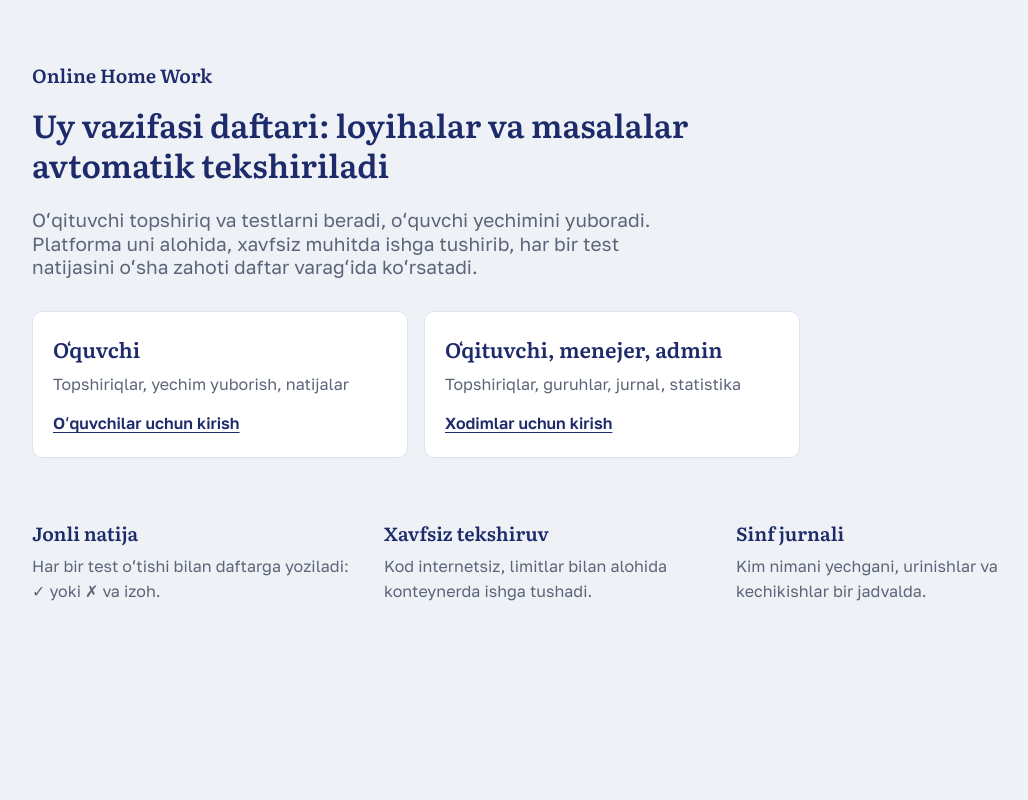
After one commit to srcpp06/online-home-work, a Django app: template apps/accounts/templates/accounts/landing.html in a window 1280 px wide. The commit adds this page. Shown: the whole page, without its empty margins (96-1124 px from the left). Run offline with Django 5.2, Linux system fonts and the light colour scheme; the template is opened without the code that fills it, so the values that code supplies are empty; style sheets or scripts are compiled from the project's sources.

Commit message:
feat(accounts): separate doors for students and staff, and a landing page
- /login/ is the students' door, /staff/login/ the teachers', managers'
  and admins'. After a correct password at the wrong door the page
  names the right one; the superadmin gets the plain refusal at both.
- / is a landing page with both doors for signed-out visitors; pages
  that need a login send them there, keeping the address they wanted.
- Signing out lands on the same page.

Co-Authored-By: Claude Opus 5.5 <noreply@anthropic.com>
Claude-Session: https://claude.ai/code/session_01BWKYT4YPeXoxxZTe4RwefL

```diff
--- /dev/null
+++ b/apps/accounts/templates/accounts/landing.html
@@ -0,0 +1,47 @@
+{% extends "base.html" %}
+{% load ui %}
+{% block title %}
+  Online Home Work
+{% endblock title %}
+{% block body %}
+  <main class="min-h-dvh px-4 py-10 sm:py-16">
+    <div class="mx-auto max-w-5xl">
+      <p class="font-serif text-lg text-ink">Online Home Work</p>
+      <h1 class="mt-4 max-w-3xl text-4xl sm:text-5xl leading-tight">
+        Uy vazifasi daftari: loyihalar va masalalar avtomatik tekshiriladi
+      </h1>
+      <p class="mt-6 max-w-2xl text-lg text-text-2">
+        Oʻqituvchi topshiriq va testlarni beradi, oʻquvchi yechimini yuboradi. Platforma uni alohida, xavfsiz muhitda ishga tushirib, har bir test natijasini oʻsha zahoti daftar varagʻida koʻrsatadi.
+      </p>
+      {% if next %}<p class="mt-6 text-text-2" role="status">Davom etish uchun kiring.</p>{% endif %}
+      <div class="mt-8 grid gap-4 sm:grid-cols-2 max-w-3xl">
+        <a class="door"
+           href="{% url 'accounts:login' %}{% if next %}?next={{ next|urlencode:'' }}{% endif %}">
+          <span class="door-title">Oʻquvchi</span>
+          <span class="text-text-2">Topshiriqlar, yechim yuborish, natijalar</span>
+          <span class="door-go">Oʻquvchilar uchun kirish</span>
+        </a>
+        <a class="door"
+           href="{% url 'accounts:staff_login' %}{% if next %}?next={{ next|urlencode:'' }}{% endif %}">
+          <span class="door-title">Oʻqituvchi, menejer, admin</span>
+          <span class="text-text-2">Topshiriqlar, guruhlar, jurnal, statistika</span>
+          <span class="door-go">Xodimlar uchun kirish</span>
+        </a>
+      </div>
+      <ul class="mt-16 grid gap-8 sm:grid-cols-3">
+        <li>
+          <h2 class="text-lg">Jonli natija</h2>
+          <p class="mt-2 text-text-2">Har bir test oʻtishi bilan daftarga yoziladi: ✓ yoki ✗ va izoh.</p>
+        </li>
+        <li>
+          <h2 class="text-lg">Xavfsiz tekshiruv</h2>
+          <p class="mt-2 text-text-2">Kod internetsiz, limitlar bilan alohida konteynerda ishga tushadi.</p>
+        </li>
+        <li>
+          <h2 class="text-lg">Sinf jurnali</h2>
+          <p class="mt-2 text-text-2">Kim nimani yechgani, urinishlar va kechikishlar bir jadvalda.</p>
+        </li>
+      </ul>
+    </div>
+  </main>
+{% endblock body %}
--- a/apps/accounts/urls.py
+++ b/apps/accounts/urls.py
@@ -8,6 +8,7 @@ app_name = "accounts"
 urlpatterns = [
     path("", auth.home, name="home"),
     path("login/", auth.LoginView.as_view(), name="login"),
+    path("staff/login/", auth.StaffLoginView.as_view(), name="staff_login"),
     path("logout/", auth_views.LogoutView.as_view(), name="logout"),
     path("password/", auth.PasswordChangeView.as_view(), name="password_change"),
     path("teachers/", people.people_list, {"role": Role.TEACHER}, name="teachers"),
--- a/assets/source.css
+++ b/assets/source.css
@@ -429,6 +429,34 @@
     color: var(--ink);
   }
 
+  /* The landing page's two doors: students, staff. */
+  .door {
+    display: flex;
+    flex-direction: column;
+    gap: 6px;
+    padding: 20px;
+    border: 1px solid var(--grid);
+    border-radius: var(--radius-panel);
+    background: var(--paper);
+    color: var(--text);
+    text-decoration: none;
+  }
+  .door:hover {
+    border-color: var(--ink);
+  }
+  .door-title {
+    font-family: var(--font-serif);
+    font-size: 21px;
+    font-weight: 600;
+    color: var(--ink);
+  }
+  .door-go {
+    margin-top: 8px;
+    font-weight: 600;
+    color: var(--ink);
+    text-decoration: underline;
+  }
+
   /* A submission's code (apps.submissions.code): Pygments colours, line numbers inline. */
   .code-view pre {
     margin: 0;
--- a/config/settings.py
+++ b/config/settings.py
@@ -94,9 +94,10 @@ AUTHENTICATION_BACKENDS = [
     "axes.backends.AxesStandaloneBackend",  # refuses locked-out logins first
     "django.contrib.auth.backends.ModelBackend",
 ]
-LOGIN_URL = "accounts:login"
+# Signed-out visitors land on the page with the two doors (students, staff).
+LOGIN_URL = "accounts:home"
 LOGIN_REDIRECT_URL = "accounts:home"
-LOGOUT_REDIRECT_URL = "accounts:login"
+LOGOUT_REDIRECT_URL = "accounts:home"
 # A session lasts a day at most: classroom computers are shared.
 SESSION_COOKIE_AGE = 24 * 60 * 60
 
```
Also changed, not shown: apps/accounts/forms.py (+27 -3 lines), apps/accounts/templates/accounts/login.html (+22 -3 lines), apps/accounts/views/auth.py (+30 -4 lines), docs/ROADMAP.md (+2 -2 lines), docs/decisions.md (+1 -0 lines), tests/apps/accounts/test_auth.py (+74 -11 lines).
